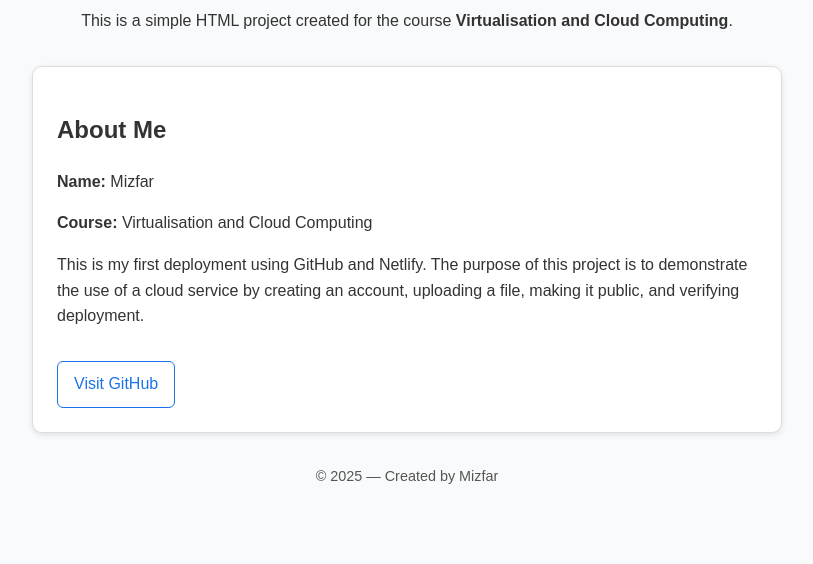
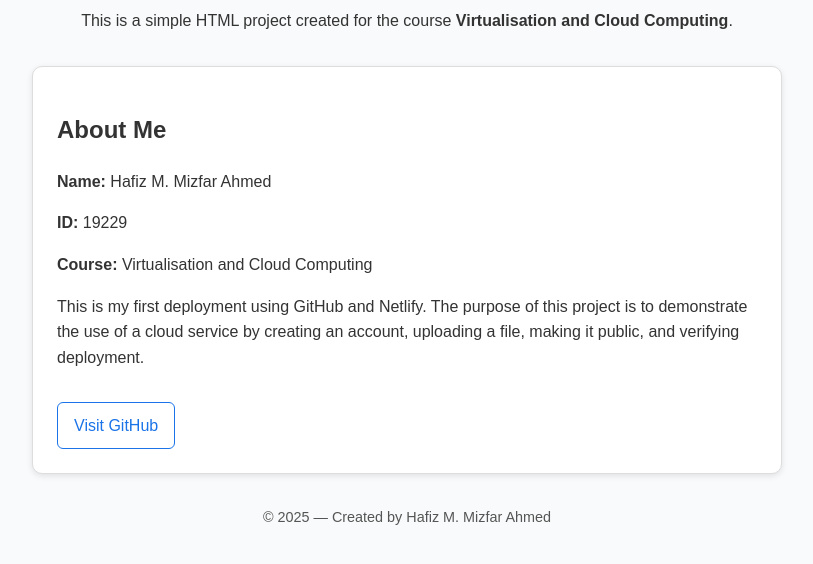
Before and after one commit to Mizfar007/cloud_project, a plain HTML site: page index.html in a window 1280 px wide. Shown: the part 126-690 px from the top of the page, without its empty margins (233-1046 px from the left). Drawn offline with Linux system fonts and the light colour scheme.

Commit message:
Update index.html

```diff
--- a/index.html
+++ b/index.html
@@ -58,14 +58,15 @@
 
   <section class="card">
     <h2>About Me</h2>
-    <p><strong>Name:</strong> Mizfar</p>
+    <p><strong>Name:</strong> Hafiz M. Mizfar Ahmed</p>
+    <p><strong>ID:</strong> 19229</p>
     <p><strong>Course:</strong> Virtualisation and Cloud Computing</p>
     <p>This is my first deployment using GitHub and Netlify. The purpose of this project is to demonstrate the use of a cloud service by creating an account, uploading a file, making it public, and verifying deployment.</p>
     <a class="button" href="https://github.com" target="_blank" rel="noopener">Visit GitHub</a>
   </section>
 
   <footer>
-    <p>© 2025 — Created by Mizfar</p>
+    <p>© 2025 — Created by Hafiz M. Mizfar Ahmed</p>
   </footer>
 </body>
 </html>
```
